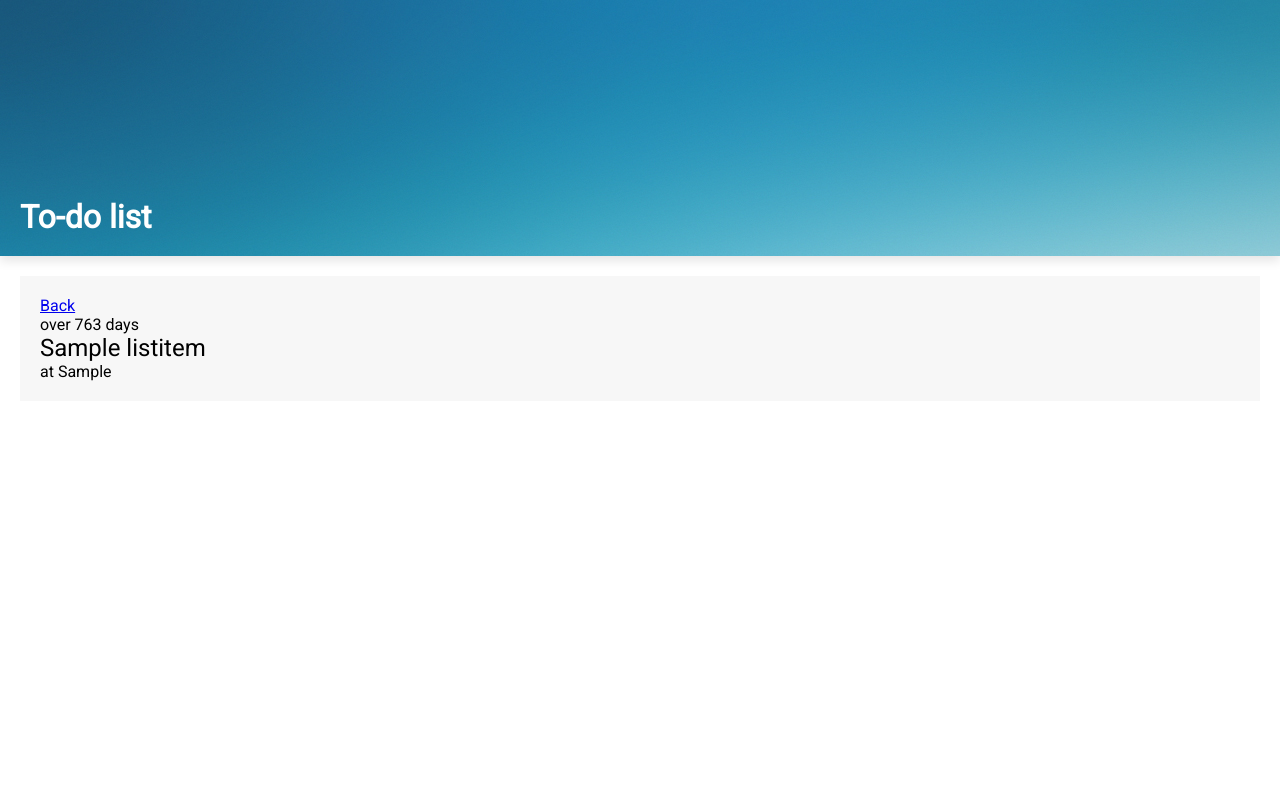
After one commit to Illustriouss/to-do-app, a Django app: a page that uses list/templates/list/base.html in a window 1280 px wide. The commit adds this page. Run offline with Django 3.2, Linux system fonts and the light colour scheme; tables that the repository leaves empty hold one stand-in row (values such as "Sample post"); some libraries are stand-ins or nearby versions.

Commit message:
Started working on the app

```diff
--- a/list/apps.py
+++ b/list/apps.py
@@ -1,5 +1,4 @@
 from django.apps import AppConfig
-
 
 class ListConfig(AppConfig):
     name = 'list'
--- a/list/models.py
+++ b/list/models.py
@@ -4,12 +4,39 @@ from django.utils import timezone
 class ListItem(models.Model):
 	author = models.ForeignKey('auth.User');
 	title = models.CharField(max_length=200)
-	text = models.TextField()
+	place = models.CharField(max_length=200, null=True)
 	created_date = models.DateTimeField(default=timezone.now)
 	published_date = models.DateTimeField(blank=True, null=True)
+	end_date = models.DateTimeField(blank=True, null=True)
+	checked = models.BooleanField(default=False)
+	important = models.BooleanField(default=False)
+	today = models.BooleanField(default=False)
 
 	def publish(self):
 		self.published_date = timezone.now()
 
+	def setChecked(self):
+		self.checked = True
+
+	def setUnChecked(self):
+		self.checked = False
+
+	def getPlace(self):
+		if self.place == None:
+			return ""
+		return "at "+self.place
+
+	def getUntilDate(self):
+		if self.end_date == None:
+			return ""
+		until_date = (self.end_date.date() - timezone.now().date()).days
+		if until_date > 1:
+			return "over " + str(until_date) + " days"
+		if until_date == 1:
+			return	"in " + str("1 day")
+		if until_date < 1:
+			return "today"
+
+
 	def __str__(self):
 		return self.title
--- /dev/null
+++ b/list/static/css/list.css
@@ -0,0 +1,53 @@
+* {
+    margin: 0;
+    padding: 0;
+    font-family: 'Roboto';
+}
+.header {
+    background: url("../images/menu_background.jpg") no-repeat;
+    height: 20vw;
+    color: white;
+    position: relative;
+    box-shadow: 0px 5px 10px 0px rgba(0,0,0,0.1);
+}
+
+.header h1 {
+    position: absolute;
+    bottom: 20px;
+    left: 20px;
+}
+.list {
+}
+.item {
+    background-color: #F7F7F7;
+    height: 50px;
+    margin: 20px;
+    padding: 20px;
+}
+.item-title {
+    font-size: 1.5em;
+}
+.item-title a {
+    text-decoration: none;
+    color: black;
+}
+.important {
+    color: red;
+}
+.item__elem {
+    line-height: 50px;
+    vertical-align: middle;
+    color: gray;
+}
+.item-right {
+    float: right;
+}
+.item-right i {
+    font-size: 20px;
+    padding: 15px 0;
+}
+.item-details {
+    background-color: #F7F7F7;
+    padding: 20px;
+    margin: 20px;
+}
--- /dev/null
+++ b/list/templates/list/base.html
@@ -0,0 +1,25 @@
+{% load staticfiles %}
+
+<html>
+    <head>
+        <title>to-do list</title>
+        <link href='//fonts.googleapis.com/css?family=Roboto' rel='stylesheet' type='text/css'>
+        <script src="https://use.fontawesome.com/6d6b522626.js"></script>
+        <link rel="stylesheet" href="{% static 'css/list.css' %}">
+    </head>
+    <body>
+        <div class="menu">
+
+        </div>
+        <div class="header">
+            <h1>To-do list</h1>
+        </div>
+        <div class="list">
+
+            {% block content %}
+
+            {% endblock %}
+
+        </div>
+    </body>
+</html>
--- /dev/null
+++ b/list/templates/list/item_detail.html
@@ -0,0 +1,15 @@
+{% extends 'list/base.html' %}
+
+{% block content %}
+
+    <div class="item-details">
+    	<a
+    		class="btn"
+    		href="{% url 'item_list' %}">
+    		Back
+    	</a>
+        <div class="date">{{ item.getUntilDate }}</div>
+        <div class="item-title">{{ item.title }}</div>
+        <p>{{ item.getPlace }}</p>
+    </div>
+{% endblock %}
--- a/list/urls.py
+++ b/list/urls.py
@@ -3,4 +3,5 @@ from . import views
 
 urlpatterns = [
 	url(r'^$', views.item_list, name='item_list'),
+	url(r'^post/(?P<pk>\d+)/$', views.item_detail, name='item_detail'),
 ]
--- a/list/views.py
+++ b/list/views.py
@@ -1,9 +1,11 @@
-from django.shortcuts import render
+from django.shortcuts import render, get_object_or_404
 from django.utils import timezone
 from .models import ListItem
 
-# Create your views here.
+def item_list(request):
+	items = ListItem.objects.filter(published_date__lte=timezone.now()).order_by('end_date')
+	return render(request, 'list/item_list.html', {'items': items})
 
-def item_list(request):
-	items = ListItem.objects.filter(published_date__lte=timezone.now()).order_by('published_date')
-	return render(request, 'list/item_list.html', {'items': items})
+def item_detail(request, pk):
+	item = get_object_or_404(ListItem, pk=pk)
+	return render(request, 'list/item_detail.html', {'item': item})
```
Also changed, not shown: list/templates/list/item_list.html (+25 -17 lines), list/migrations/0002_auto_20171214_1109.py (added), list/migrations/0003_listitem_end_date.py (added), list/migrations/0004_auto_20171214_1431.py (added), list/static/images/menu_background.jpg (added).
